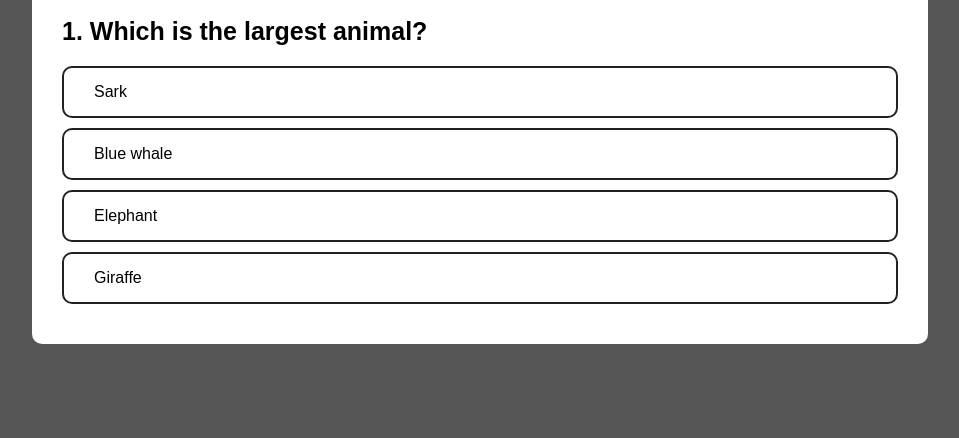
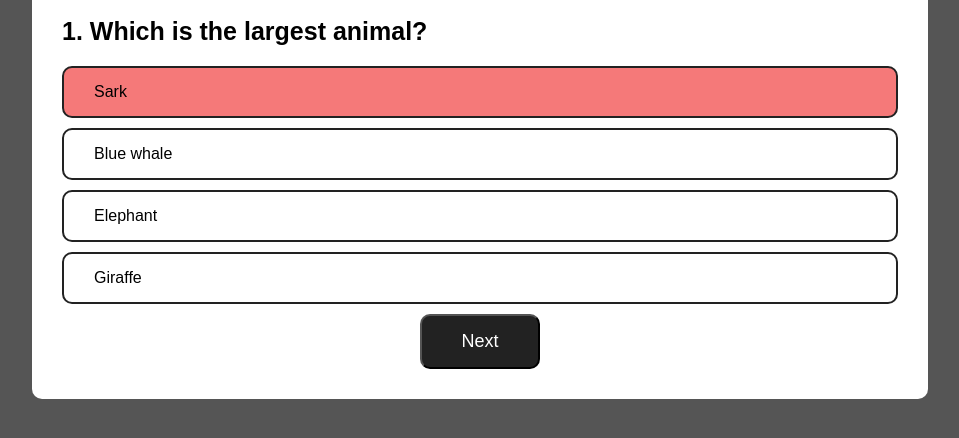
Before and after one commit to fmfahath/QuizApp, a plain HTML site: page index.html in a window 1280 px wide. Both pictures are taken after a click on the button "Sark". Shown: the part 196-634 px from the top of the page, without its empty margins (160-1119 px from the left). Drawn offline with Linux system fonts and the light colour scheme.

Commit message:
JS : select answer,incrrect/correct answer color change's function added+

```diff
--- a/css/style.css
+++ b/css/style.css
@@ -59,3 +59,11 @@ body{
     width: 120px;
     margin: 0 auto;
 }
+
+.correct{
+    background-color: rgb(160, 243, 160);
+}
+
+.incorrect{
+    background-color: rgb(245, 121, 121);
+}
--- a/js/app.js
+++ b/js/app.js
@@ -76,9 +76,21 @@ function showQuestion(){
         btnEl.classList.add('btn');
         btnEl.innerText = answer.text;
         answerBtnEl.appendChild(btnEl);
+
+        //get and store ture/false value in dataset attribute
+        if(answer.correct){
+            btnEl.dataset.correct = answer.correct;
+        }
+
+        //select answer event
+        btnEl.addEventListener('click', (e) => {
+            const target = e.target;
+            selectAnswer(target);
+        });
     });
 }
 
+//function to remove previous answer buttons
 function  resetState(){
     nextBtnEl.style.display = 'none';
 
@@ -87,4 +99,17 @@ function  resetState(){
     }
 }
 
+//select answer function
+function selectAnswer(target){
+    const selectedBtn = target;
+    const isCorrect = selectedBtn.dataset.correct === "true";
+    if(isCorrect){
+        selectedBtn.classList.add('correct');
+    }else{
+        selectedBtn.classList.add('incorrect');
+    }
+
+    nextBtnEl.style.display = 'block';
+}
+
 startQuiz();
```
